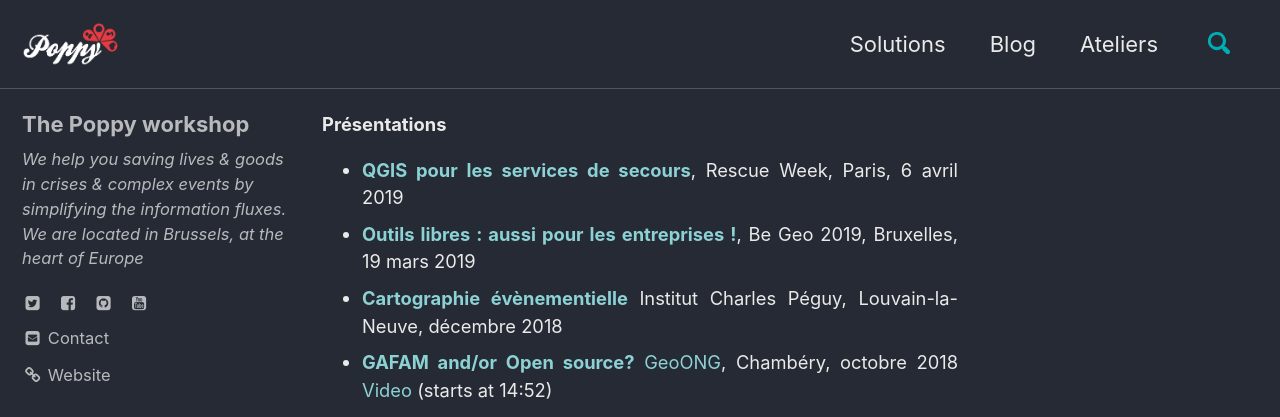
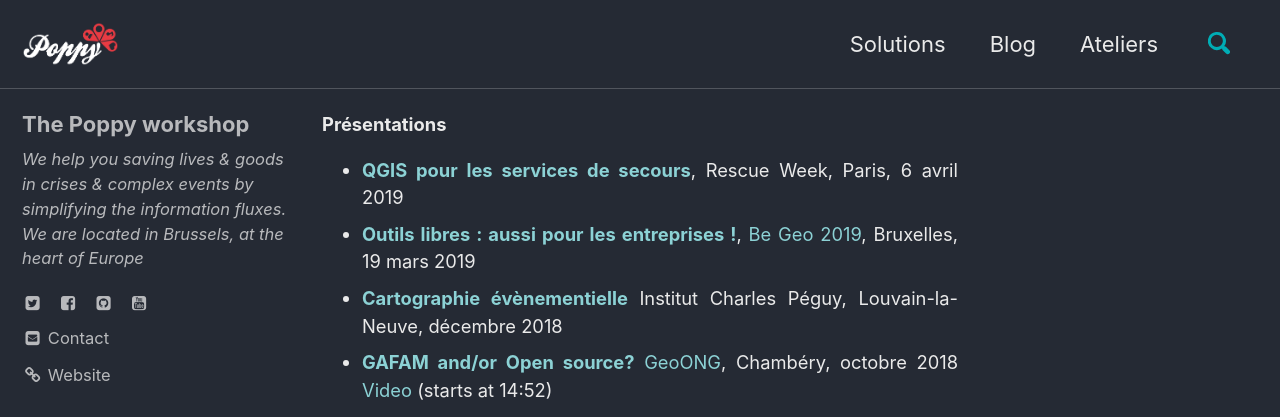
Before and after one commit to ccloquet/ccloquet.github.io, a Jekyll site: the page built from _pages/presas.html, in a window 1280 px wide and 900 px high. Shown: the top 417 px of the window. Built offline with Jekyll 4.4.1, drawn with Linux system fonts in a browser that asks for light colours; cached includes are drawn as plain includes; part of the change alters nothing that is shown.

```diff
--- a/_pages/presas.html
+++ b/_pages/presas.html
@@ -4,7 +4,7 @@ permalink: /presas/
 <b>Présentations</b>
 <ul class='class_ul'>
 <li><a href="http://www.rescue-week.com/accueil.html"><b>QGIS pour les services de secours</b></a>, Rescue Week</a>, Paris, 6 avril 2019</li>
-<li><a href="https://begeo2019.be/fr/track-6"><b>Outils libres : aussi pour les entreprises !</b></a>, Be Geo 2019</a>, Bruxelles, 19 mars 2019</li>
+<li><a href="https://docs.my-poppy.eu/201903_begeo_track_6_osgeo_christophe_cloquet.pdf"><b>Outils libres : aussi pour les entreprises !</b></a>, <a href='https://begeo2019.be/fr/track-6'>Be Geo 2019</a>, Bruxelles, 19 mars 2019</li>
 <li><a href='https://docs.my-poppy.eu/20181203_carto_101_charles_peguy_pour_diffusion.pdf'><b>Cartographie évènementielle</b></a> Institut Charles Péguy, Louvain-la-Neuve, décembre 2018</li>
 <li><a href='https://docs.my-poppy.eu/20181027_geong_poppy_v2.pdf'><b>GAFAM and/or Open source?</b></a> <a href="http://www.cartong.org/geong/2018">GeoONG</a>, Chambéry, octobre 2018 <a href='https://www.youtube.com/watch?v=DmbYuWOOcEM&frags=pl%2Cwn&fbclid=IwAR3SRhn1gxxzOvgEDnyUvsvIKmcHyl0Rp20yC7eAgMjqtkz1yttZaHwV9gs'>Video</a> (starts at 14:52)</li>
 <li><a href='https://docs.my-poppy.eu/230181025_Cloquet_Quickgrid.pdf'><b>Quickgrid : auto-localisation pour les secours lors de grands évènements</b></a> FOSS4G-BE, Bruxelles, 25-10-2018</li>
```
